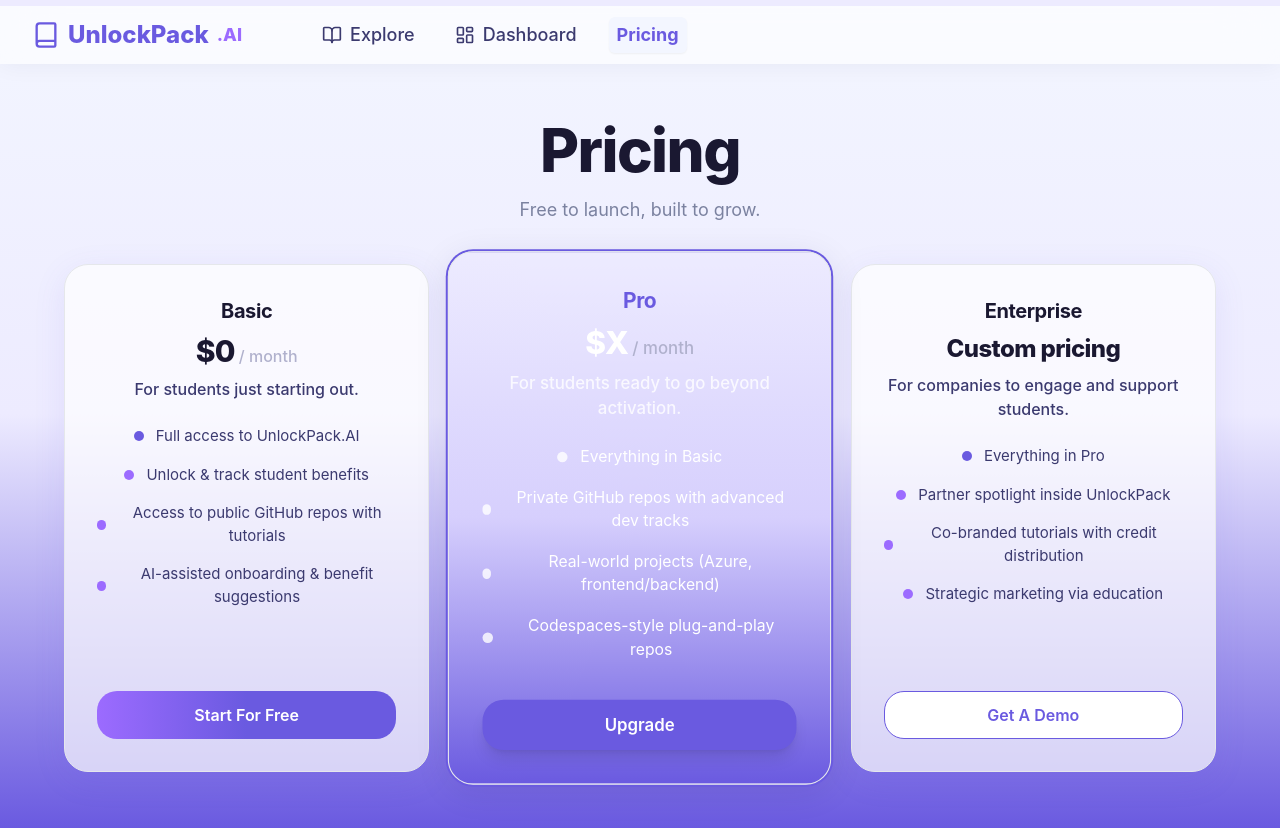
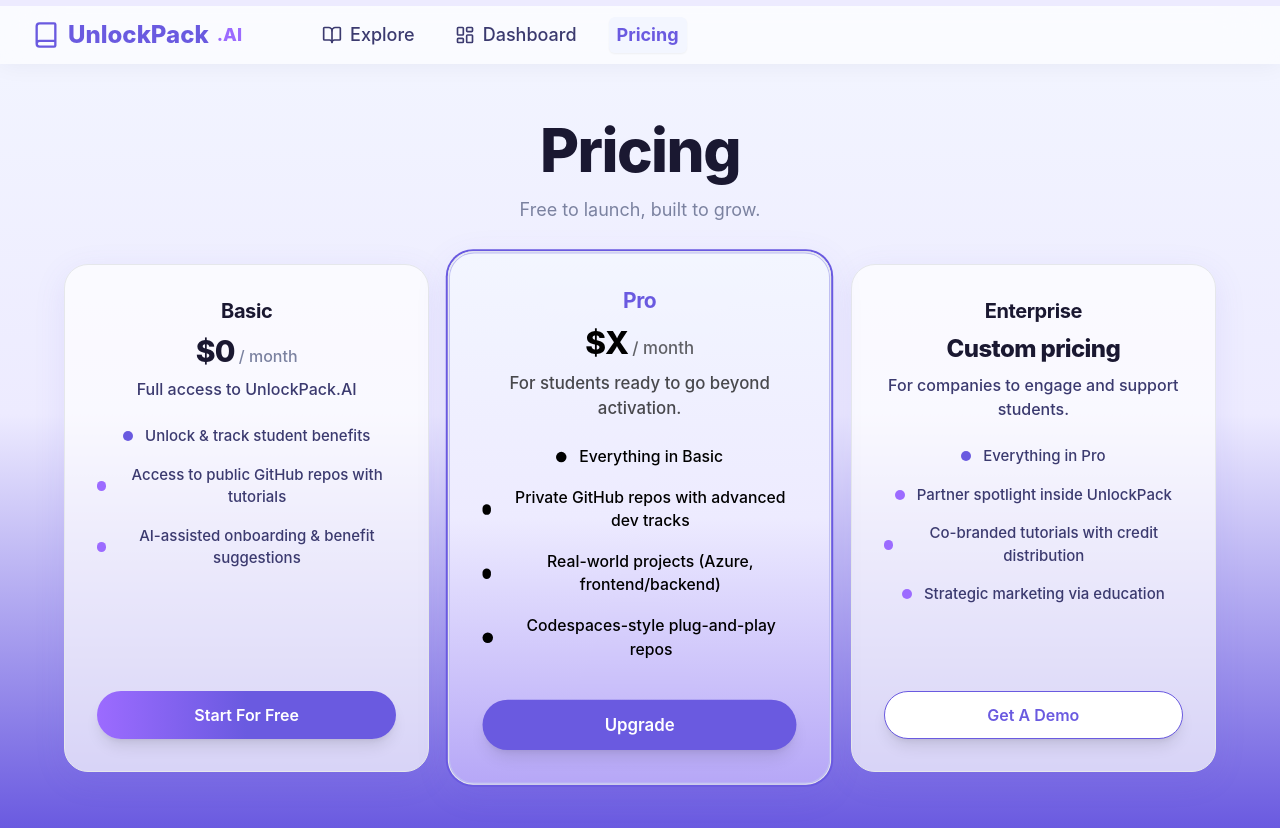
Before and after one commit to 92username/pack-unlock-ai-hub, a React (Vite) app: page /pricing in a window 1280 px wide. Built offline with nearby package versions, Linux system fonts and the light colour scheme.

Commit message:
Fix: Update pricing card bullet color
Change the bullet point color in the pricing cards to black for better readability.

```diff
--- a/src/pages/Pricing.tsx
+++ b/src/pages/Pricing.tsx
@@ -7,13 +7,12 @@ const plans = [
     name: "Basic",
     price: (
       <>
-        <span className="text-3xl font-extrabold tracking-tight">$0</span>
-        <span className="ml-1 text-base font-medium text-[#B0B1CD]">/ month</span>
+        <span className="text-3xl font-extrabold tracking-tight text-[#1A1831]">$0</span>
+        <span className="ml-1 text-base font-medium text-[#7B82A0]">/ month</span>
       </>
     ),
-    description: "For students just starting out.",
+    description: "Full access to UnlockPack.AI",
     features: [
-      "Full access to UnlockPack.AI",
       "Unlock & track student benefits",
       "Access to public GitHub repos with tutorials",
       "AI-assisted onboarding & benefit suggestions",
@@ -26,8 +25,8 @@ const plans = [
     name: "Pro",
     price: (
       <>
-        <span className="text-3xl font-extrabold tracking-tight">$X</span>
-        <span className="ml-1 text-base font-medium text-[#B0B1CD]">/ month</span>
+        <span className="text-3xl font-extrabold tracking-tight text-black">$X</span>
+        <span className="ml-1 text-base font-medium text-black/60">/ month</span>
       </>
     ),
     description: "For students ready to go beyond activation.",
@@ -38,13 +37,13 @@ const plans = [
       "Codespaces-style plug-and-play repos",
     ],
     buttonLabel: "Upgrade",
-    buttonVariant: "secondary",
+    buttonVariant: "primary",
     highlight: true,
   },
   {
     name: "Enterprise",
     price: (
-      <span className="text-2xl font-extrabold tracking-tight">Custom pricing</span>
+      <span className="text-2xl font-extrabold tracking-tight text-[#1A1831]">Custom pricing</span>
     ),
     description: "For companies to engage and support students.",
     features: [
@@ -71,43 +70,67 @@ export default function Pricing() {
           </p>
           <div className="grid grid-cols-1 md:grid-cols-3 gap-7">
             {plans.map((plan, i) => {
+              const isPro = plan.name === "Pro";
               const cardClasses = [
                 "p-8 flex flex-col items-center text-center rounded-card border bg-white/70 shadow-glass transition-all",
                 plan.highlight
-                  ? "bg-gradient-to-b from-[#EDEBFF] via-[#D6CFFD] to-[#6A5AE0] text-white shadow-xl ring-2 ring-primary" +
-                    " md:scale-105 z-10 pricing-card-shadow"
+                  ? "relative overflow-hidden bg-gradient-to-b from-[#F3F6FF] via-[#EDEBFF] to-[#B6A7F7] ring-2 ring-[#6A5AE0] md:scale-105 z-10"
                   : "bg-white/60 text-heading shadow-card"
               ].join(" ");
               return (
                 <div key={plan.name} className={cardClasses}>
-                  <h2 className={"text-xl font-bold mb-2 " + (plan.highlight ? "text-primary" : "text-heading")}>
+                  <h2
+                    className={
+                      "text-xl font-bold mb-2 " +
+                      (plan.highlight
+                        ? "text-[#6A5AE0]"
+                        : "text-[#1A1831]")
+                    }
+                  >
                     {plan.name}
                   </h2>
-                  <div className={"mb-2 " + (plan.highlight ? "text-white" : "text-heading")}>{plan.price}</div>
-                  <p className={"mb-6 font-medium " + (plan.highlight ? "text-white/80" : "text-body")}>{plan.description}</p>
-                  <ul className={"mb-8 flex-1 flex flex-col gap-4 text-[15px] " + (plan.highlight ? "text-white" : "text-body")}>
+                  <div className={"mb-2 " + (plan.highlight ? "text-black" : "text-[#1A1831]")}>{plan.price}</div>
+                  <p
+                    className={
+                      "mb-6 font-medium text-base " +
+                      (isPro ? "text-black/70" : plan.highlight ? "text-white/80" : "text-body")
+                    }
+                  >
+                    {plan.description}
+                  </p>
+                  <ul
+                    className={[
+                      "mb-8 flex-1 flex flex-col gap-4 text-[15px] font-medium",
+                      isPro ? "text-black" : plan.highlight ? "text-white" : "text-body",
+                    ].join(" ")}
+                  >
                     {plan.features.map((feature, idx) => (
-                      <li key={idx} className="flex items-center gap-3 justify-center">
+                      <li
+                        key={idx}
+                        className="flex items-center gap-3 justify-center"
+                      >
                         <span
                           className={
                             "block h-2.5 w-2.5 rounded-full " +
-                            (plan.highlight
-                              ? "bg-white/80"
+                            (isPro
+                              ? "bg-black"
+                              : plan.highlight
+                              ? "bg-[#6A5AE0]"
                               : idx === 0
                               ? "bg-primary"
                               : "bg-accent")
                           }
                         />
-                        <span>{feature}</span>
+                        <span className={isPro ? "text-black" : ""}>{feature}</span>
                       </li>
                     ))}
                   </ul>
                   <Button
                     variant={plan.buttonVariant as any}
                     className={[
-                      "w-full h-12 font-semibold text-base rounded-lg mt-1 px-5 capitalize",
+                      "w-full h-12 font-semibold text-base rounded-xl mt-1 px-5 capitalize shadow-lg",
                       plan.highlight
-                        ? "bg-primary text-white hover:brightness-110 shadow-lg"
+                        ? "bg-[#6A5AE0] text-white hover:brightness-110"
                         : plan.buttonVariant === "outline"
                         ? "border-primary text-primary bg-white hover:bg-primary/10"
                         : ""
@@ -115,6 +138,10 @@ export default function Pricing() {
                   >
                     {plan.buttonLabel}
                   </Button>
+                  {/* Add faint border-radius like in Agent.AI for Pro */}
+                  {plan.highlight && (
+                    <div className="absolute inset-0 pointer-events-none rounded-card border border-[#BFBFF2]"></div>
+                  )}
                 </div>
               );
             })}
```
